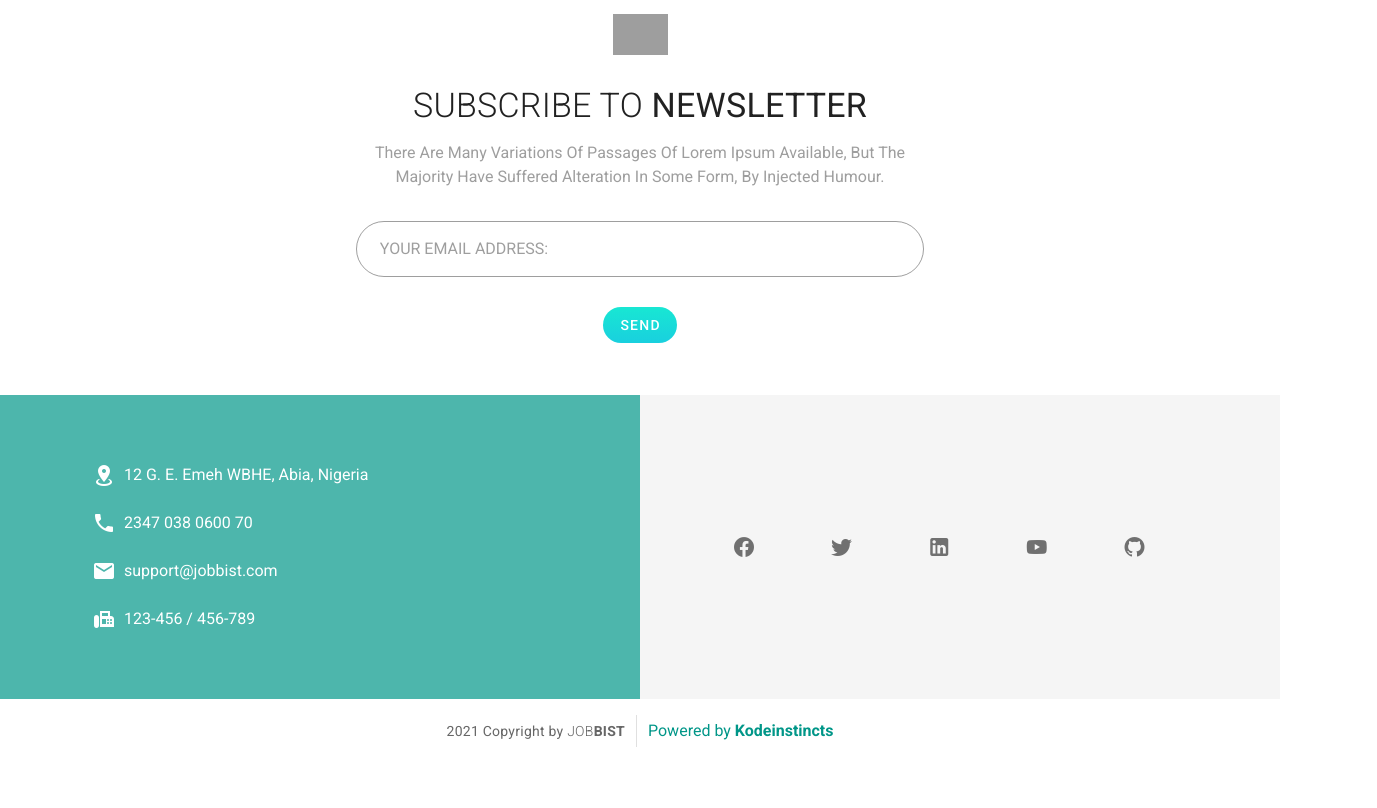
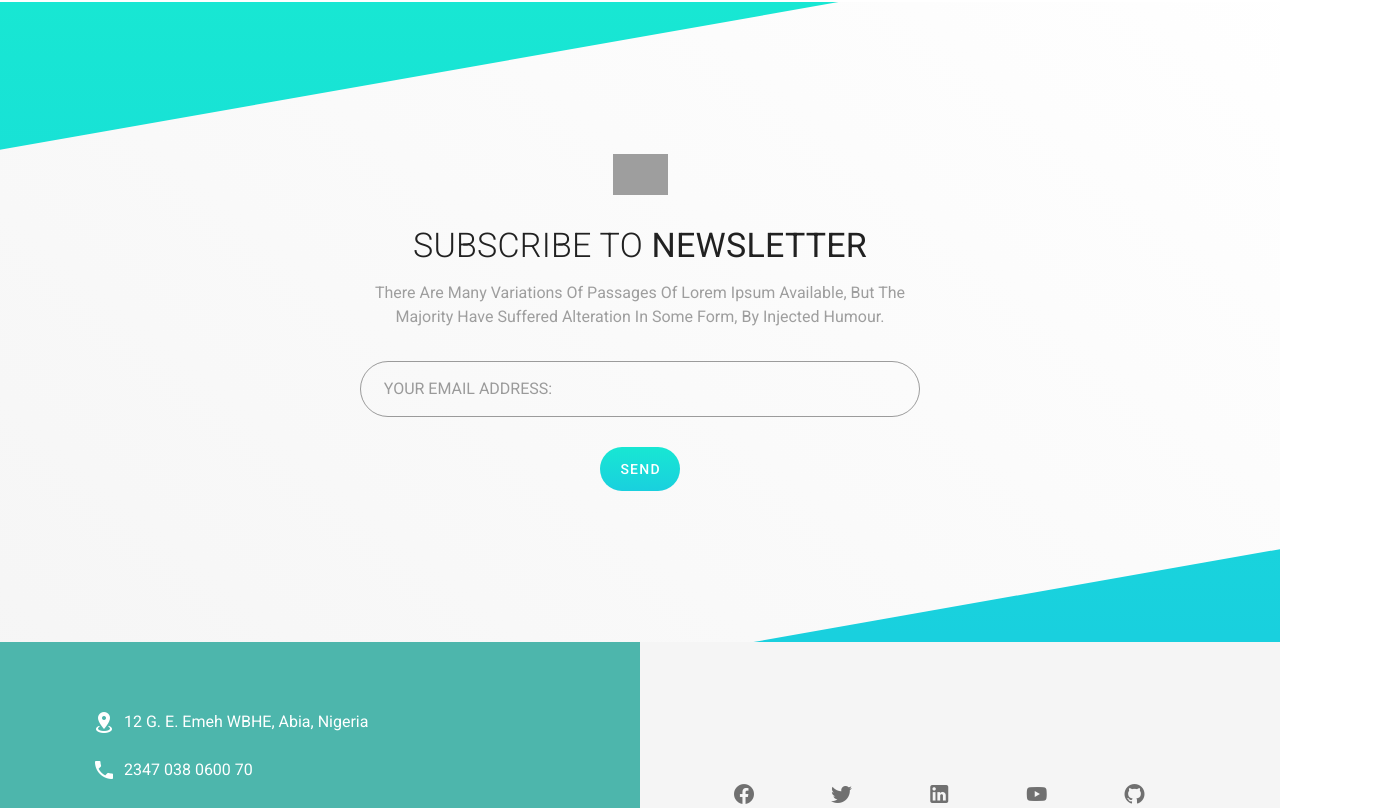
Before and after one commit to cziem/jobbist, a Vue app: page / in a window 1280 px wide. Shown: the part 1572-2380 px from the top of the page, 1377 px wide, since content can reach past the window. Before the commit the page ends 2335 px from the top, so only its background shows below. Built offline with nearby package versions, Linux system fonts and the light colour scheme; grey boxes are pictures that could not be loaded.

Commit message:
Enhance newsletter styling

```diff
--- a/src/components/Button/index.vue
+++ b/src/components/Button/index.vue
@@ -1,12 +1,25 @@
 <template>
-  <v-btn :type="type" class="btn" dark rounded depressed>{{ text }}</v-btn>
+  <v-btn
+    class="btn"
+    :type="type"
+    v-bind="$attrs"
+    v-bind:props="$props"
+    dark
+    rounded
+    depressed
+    >{{ text }}</v-btn
+  >
 </template>
 
 <script lang="ts">
 import Vue from "vue";
+
 export default Vue.extend({
   props: {
-    text: String,
+    text: {
+      type: String,
+      required: true,
+    },
     type: String,
   },
   name: "Button",
--- a/src/components/Footer/index.vue
+++ b/src/components/Footer/index.vue
@@ -1,5 +1,5 @@
 <template>
-  <v-footer color="white" class="flex-column py-5" padless>
+  <v-footer color="white" class="flex-column pb-5" padless>
     <v-container fluid>
       <v-row justify="center">
         <v-col class="teal lighten-2 col-12 col-sm-6 py-1 py-sm-12">
--- a/src/components/Subscribe/Subscribe.vue
+++ b/src/components/Subscribe/Subscribe.vue
@@ -1,9 +1,9 @@
 <template>
-  <section class="subscribe mb-5">
-    <v-container>
+  <section class="subscribe">
+    <v-container class="subscribe-container">
       <v-row align="center" justify="center">
         <v-col sm="8" lg="6" class="text-center">
-          <div class="centralize">
+          <div class="centralize px-5 px-sm-1">
             <div class="icon-wrap">
               <v-img
                 src="../../assets/newsletter.png"
@@ -26,7 +26,7 @@
                 outlined
               ></v-text-field>
             </div>
-            <Button text="Send" type="button" size="large" />
+            <Button text="Send" type="button" size="large" large />
           </div>
         </v-col>
       </v-row>
@@ -47,6 +47,34 @@ export default Vue.extend({
 </script>
 
 <style lang="scss" scoped>
+.subscribe {
+  height: 40em;
+  display: flex;
+  overflow: hidden;
+  position: relative;
+  align-items: center;
+  justify-content: center;
+  background: linear-gradient(to bottom, #18e7d3 0, #19d0de 99%);
+
+  &:before {
+    content: "";
+    top: 35px;
+    right: 0;
+    left: 0;
+    bottom: -20px;
+    position: absolute;
+    /* background: white; */
+    background-image: linear-gradient(45deg, #f5f5f5, #ffffff);
+    transform: skewY(-10deg);
+
+    &:hover {
+      background: red;
+    }
+  }
+}
+.subscribe-container {
+  position: relative;
+}
 .centralize {
   display: flex;
   flex-direction: column;
--- a/src/views/Home/About.vue
+++ b/src/views/Home/About.vue
@@ -2,7 +2,7 @@
   <section class="about">
     <v-container class="about-container px-3">
       <v-row>
-        <v-col md="5" class="px-sm-10">
+        <v-col md="6" class="px-5 px-sm-2">
           <div class="about-content d-flex">
             <div>
               <h2
@@ -73,7 +73,7 @@
           </div>
         </v-col>
         <v-spacer class="d-none d-md-flex"></v-spacer>
-        <v-col md="6" class="d-none d-md-flex">
+        <v-col md="5" class="d-none d-md-flex">
           <div class="about-right">
             <div class="about-phone">
               <v-img
```
